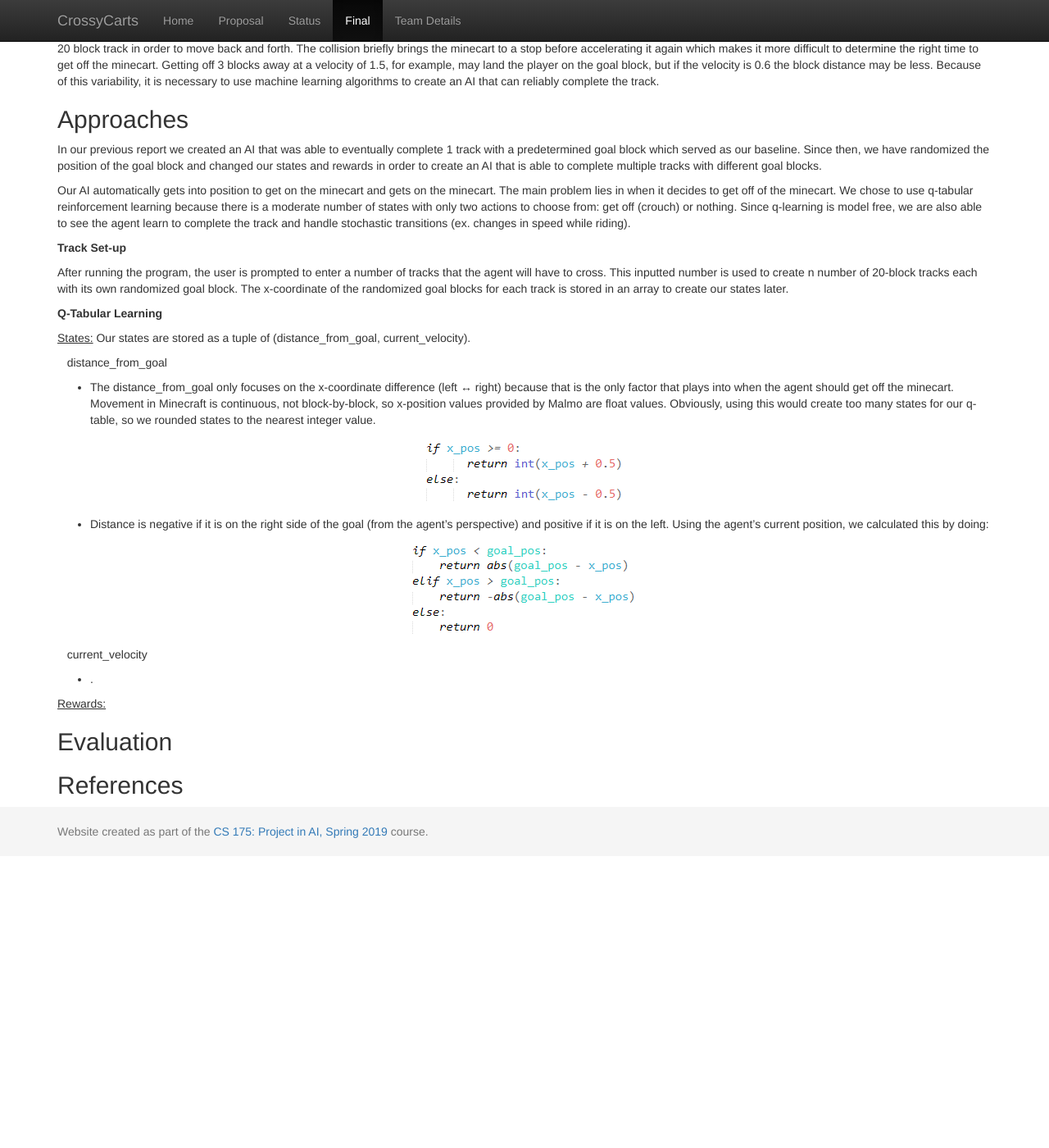
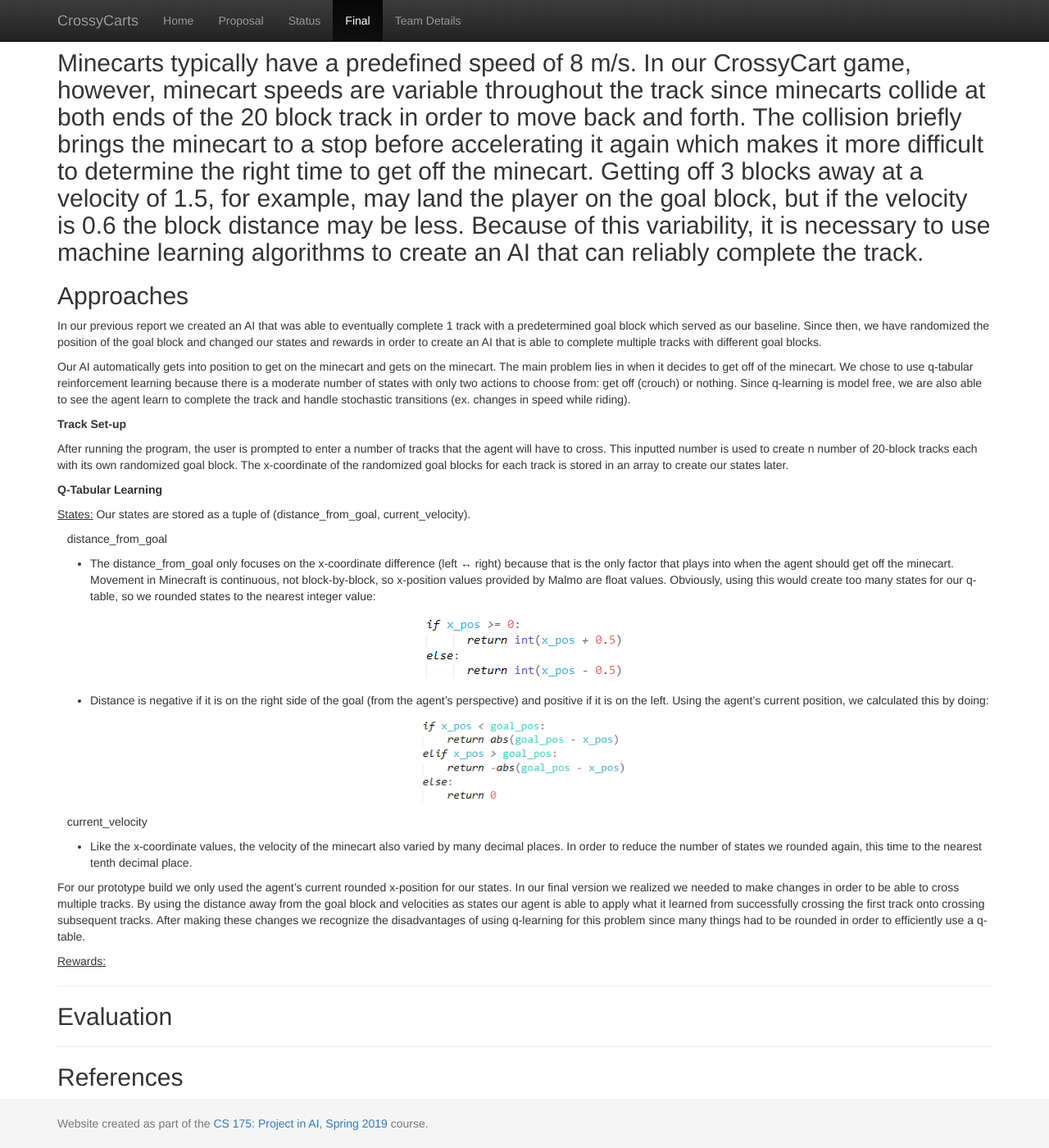
Before and after one commit to YINGDAT/CrossyCarts, a Jekyll site: the page built from docs/final.md, in a window 1280 px wide and 1400 px high, scrolled down 611 px. Shown: the whole window at 82% size. Built offline with Jekyll 4.4.1, drawn with Linux system fonts in a browser that asks for light colours; before the commit the page ends 1655 px from its top, so only the background shows below that.

Commit message:
Update final.md

```diff
--- a/docs/final.md
+++ b/docs/final.md
@@ -4,6 +4,7 @@ title:  Final
 ---
 ## Video
 
+---
 ## Project Summary
 CrossyCart is an Minecraft adaptation of the games Crossy Road™ and Frogger™.
 
@@ -26,7 +27,7 @@ In this version, the player must get on minecarts and get off of them at the rig
 The player’s current position and velocity in the minecart are factors to consider when determining when to get off. Since the player in the minecart will always be moving even when it decides to get off the minecart, it should decide to get off a couple blocks away from the goal because by the time their action is executed their position would have changed (hopefully to where the safe block is).
 
 Minecarts typically have a predefined speed of 8 m/s. In our CrossyCart game, however, minecart speeds are variable throughout the track since minecarts collide at both ends of the 20 block track in order to move back and forth. The collision briefly brings the minecart to a stop before accelerating it again which makes it more difficult to determine the right time to get off the minecart. Getting off 3 blocks away at a velocity of 1.5, for example, may land the player on the goal block, but if the velocity is 0.6 the block distance may be less. Because of this variability, it is necessary to use machine learning algorithms to create an AI that can reliably complete the track.
-
+---
 ## Approaches
 
 In our previous report we created an AI that was able to eventually complete 1 track with a predetermined goal block which served as our baseline. Since then, we have randomized the position of the goal block and changed our states and rewards in order to create an AI that is able to complete multiple tracks with different goal blocks.
@@ -43,7 +44,7 @@ After running the program, the user is prompted to enter a number of tracks that
 Our states are stored as a tuple of (distance_from_goal, current_velocity).
 
 &nbsp;&nbsp; distance_from_goal
-* The distance_from_goal only focuses on the x-coordinate difference (left ↔ right) because that is the only factor that plays into when the agent should get off the minecart. Movement in Minecraft is continuous, not block-by-block, so x-position values provided by Malmo are float values. Obviously, using this would create too many states for our q-table, so we rounded states to the nearest integer value.
+* The distance_from_goal only focuses on the x-coordinate difference (left ↔ right) because that is the only factor that plays into when the agent should get off the minecart. Movement in Minecraft is continuous, not block-by-block, so x-position values provided by Malmo are float values. Obviously, using this would create too many states for our q-table, so we rounded states to the nearest integer value:
 
 <p align="center">
 
@@ -55,18 +56,18 @@ Our states are stored as a tuple of (distance_from_goal, current_velocity).
 
 <p align="center">
 
-<img src="img/distance_away.png"/>
+<img src="img/distance_away.png" width="259" height="108" />
 
 </p>
 
+&nbsp;&nbsp; current_velocity
+* Like the x-coordinate values, the velocity of the minecart also varied by many decimal places. In order to reduce the number of states we rounded again, this time to the nearest tenth decimal place.
 
-
-&nbsp;&nbsp; current_velocity
-* .
+For our prototype build we only used the agent's current rounded x-position for our states. In our final version we realized we needed to make changes in order to be able to cross multiple tracks. By using the distance away from the goal block and velocities as states our agent is able to apply what it learned from successfully crossing the first track onto crossing subsequent tracks. After making these changes we recognize the disadvantages of using q-learning for this problem since many things had to be rounded in order to efficiently use a q-table.
 
 <u>Rewards:</u>
 
-
+---
 ## Evaluation
-
+---
 ## References
```
